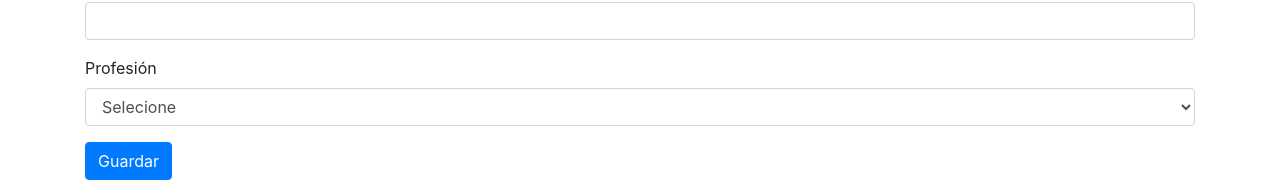
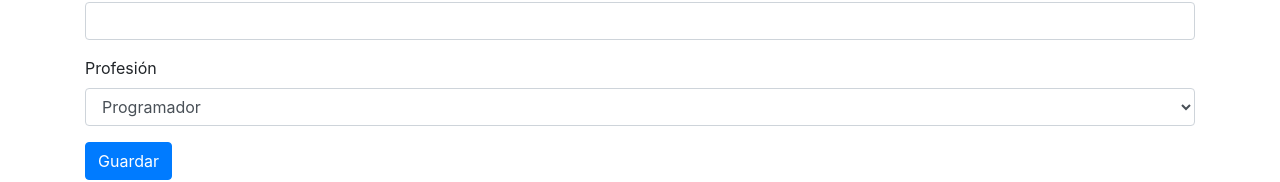
Before and after one commit to arellano84/meuprojecto, an Angular app: page / in a window 1280 px wide. Shown: the part 481-663 px from the top of the page. Built offline with nearby package versions, Linux system fonts and the light colour scheme.

Commit message:
12.5. Definindo o valor padrão em campos com ngModel

```diff
--- a/src/app/formularios/formularios.component.html
+++ b/src/app/formularios/formularios.component.html
@@ -16,7 +16,7 @@
 
     <div class="form-group">
       <label class="form-control-label">Profesión</label>
-      <select name="profesion" class="form-control" ngModel>
+      <select name="profesion" class="form-control" [ngModel]="profesionDefalt">
         <option value="">Selecione</option>
         <!--option *ngFor="let profesion of profesiones" value="{{profesion}}">{{profesion}}</option-->
         <option *ngFor="let profesion of profesiones" [value]="profesion">{{profesion}}</option>
--- a/src/app/formularios/formularios.component.ts
+++ b/src/app/formularios/formularios.component.ts
@@ -13,11 +13,14 @@ export class FormulariosComponent {
     'Empresario',
     'Otra'
   ];
+  profesionDefalt = 'Programador';
 
   guardar(usuarioForm: NgForm) {
     console.log('Salvando...');
     console.log(usuarioForm);
     console.log(usuarioForm.value.nombre);// acceder al valor del campo nombre
+
+    console.log(usuarioForm.value.profesion);
   }
 
 }
```
